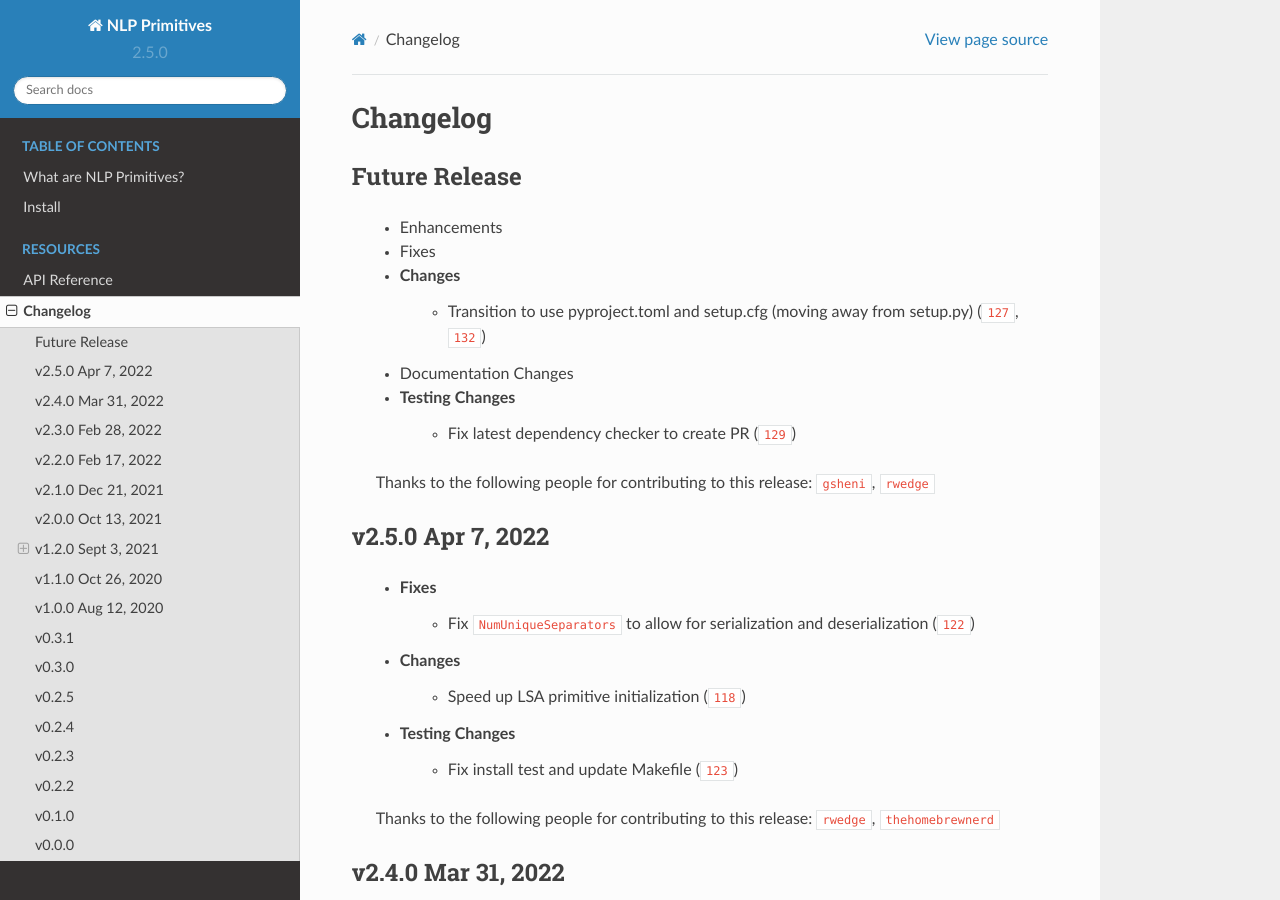
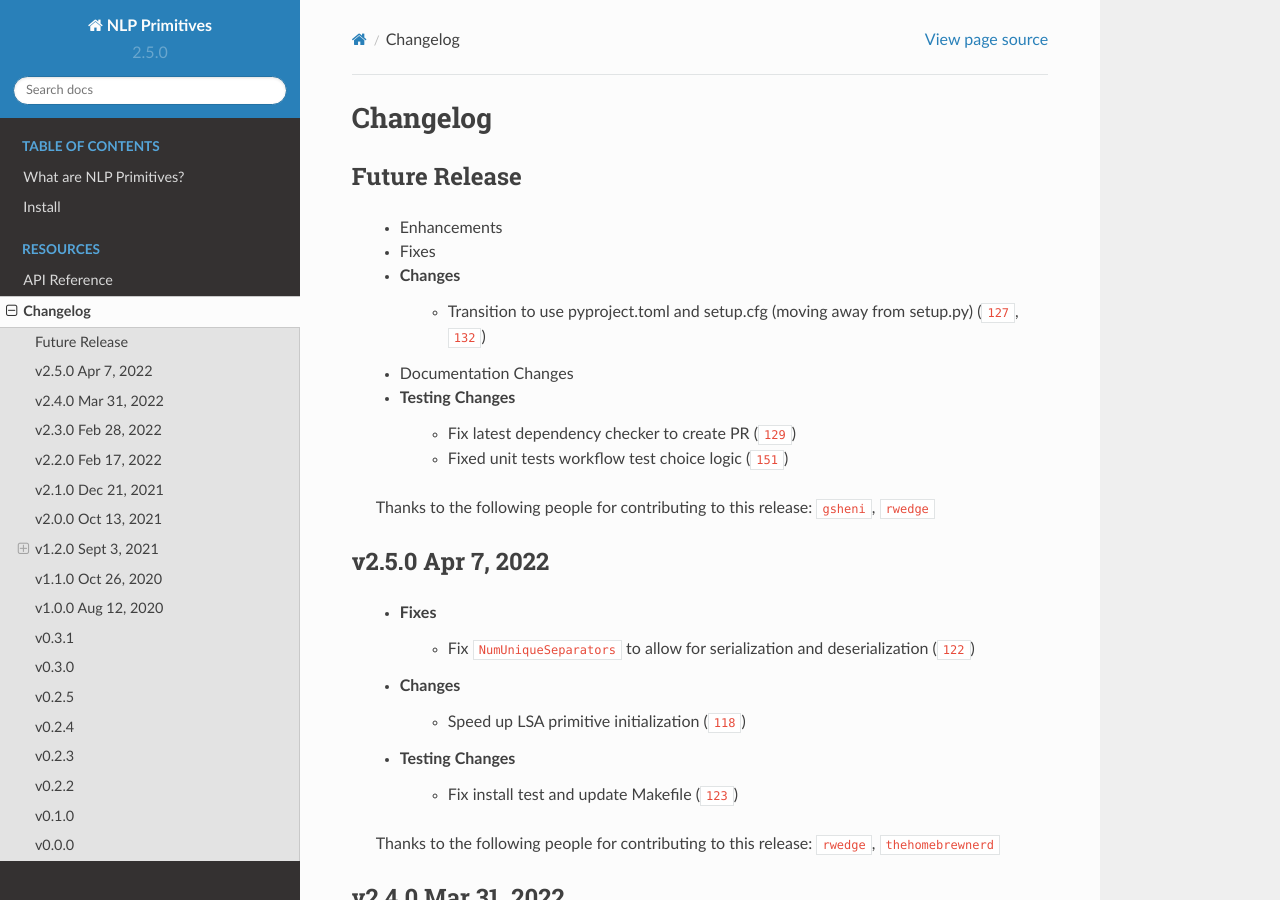
Before and after one commit to alteryx/nlp_primitives, a Sphinx documentation site: the page built from docs/source/changelog.rst, in a window 1280 px wide and 900 px high. Built offline with Sphinx 7.4.7 and the Read the Docs theme 2.0.0, drawn with Linux system fonts in a browser that asks for light colours; cross-references to code outside the pages are shown as plain code.

Commit message:
Update changelog.rst

```diff
--- a/docs/source/changelog.rst
+++ b/docs/source/changelog.rst
@@ -11,6 +11,7 @@ Future Release
     * Documentation Changes
     * Testing Changes
         * Fix latest dependency checker to create PR (:pr:`129`)
+        * Fixed unit tests workflow test choice logic (:pr:`151`)
 
     Thanks to the following people for contributing to this release:
     :user:`gsheni`, :user:`rwedge`
```
